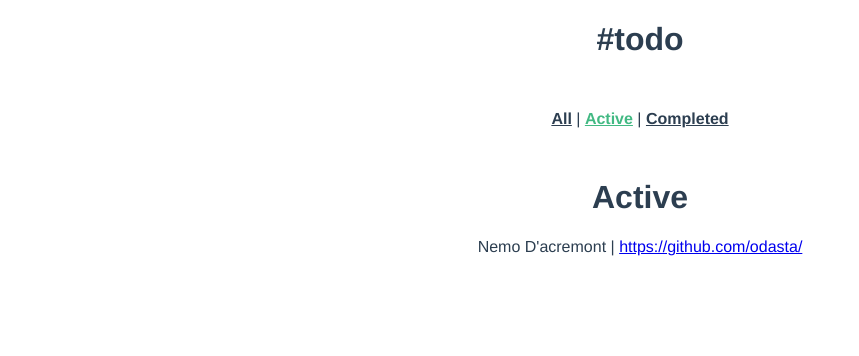
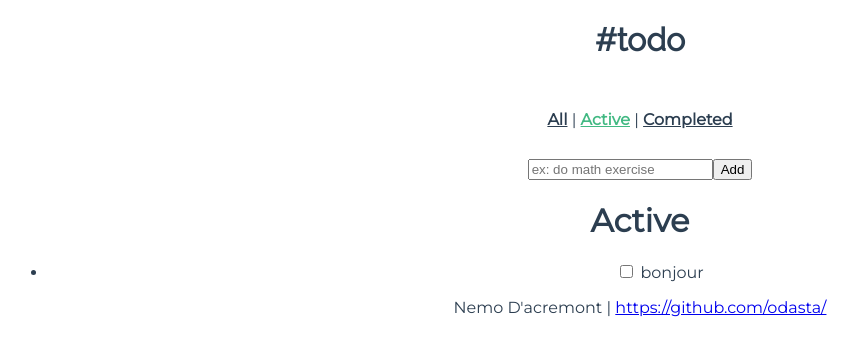
Before and after one commit to NemoDacremont/to-do-app, a Vue app: page /active in a window 1280 px wide. Shown: the top 356 px of the page, without its empty margins (0-859 px from the left). Built offline with nearby package versions, Linux system fonts and the light colour scheme.

Commit message:
created task component and add-task component

```diff
--- a/src/App.vue
+++ b/src/App.vue
@@ -34,11 +34,17 @@ $gray-5: #A9A9A9;
 $background-color: #FFF;
 
 #app {
-  font-family: Avenir, Helvetica, Arial, sans-serif;
+  font-family: 'montserrat', sans-serif;
   -webkit-font-smoothing: antialiased;
   -moz-osx-font-smoothing: grayscale;
   text-align: center;
   color: #2c3e50;
+}
+
+header {
+	h1 {
+		font-family: 'raleway', sans-serif;
+	}
 }
 
 nav {
--- /dev/null
+++ b/src/components/AddTask.vue
@@ -0,0 +1,19 @@
+
+<template>
+	<form class="add-task" @submit.prevent="">
+		<input type="text" name="add-task__input" id="add-task__input" placeholder="ex: do math exercise">
+		<input type="submit" value="Add">
+	</form>
+</template>
+
+<script lang="ts">
+import { defineComponent } from 'vue';
+
+export default defineComponent({
+	name: 'AddTask'
+})
+</script>
+
+<style lang="scss" scoped>
+
+</style>
--- /dev/null
+++ b/src/components/task/index.vue
@@ -0,0 +1,29 @@
+<template>
+	<div class="task">
+		<div class="task__name">
+			<input type="checkbox">
+			{{ taskName }}
+		</div>
+		<button v-if="showDelete">delete</button>
+	</div>
+</template>
+
+<script lang="ts">
+import { defineComponent } from 'vue'
+export default defineComponent({
+	name: 'task',
+	props: [
+
+	],
+	data () {
+		return {
+			taskName: 'bonjour',
+			showDelete: false
+		}
+	}
+})
+</script>
+
+<style lang="scss" scoped>
+
+</style>
--- a/src/views/Active.vue
+++ b/src/views/Active.vue
@@ -1,13 +1,25 @@
-
 <template>
-	<div>
+	<div class="active">
+		<AddTask />
 		<h1>Active</h1>
+		<ul clas="tasks-list">
+			<!-- v-for list -->
+			<li>
+				<Task />
+			</li>
+		</ul>
 	</div>
 </template>
 
 <script lang="ts">
+import AddTask from '@/components/AddTask';
+import Task from '@/components/task';
 import { defineComponent } from 'vue'
 export default defineComponent({
-	name: 'Active'
+	name: 'Active',
+	components: {
+		AddTask,
+		Task
+	}
 })
 </script>
--- a/src/views/All.vue
+++ b/src/views/All.vue
@@ -1,12 +1,26 @@
 <template>
   <div class="All">
+		<AddTask />
 		<h1>All</h1>
+		<ul clas="tasks-list">
+			<!-- v-for list -->
+			<li>
+				<Task />
+			</li>
+		</ul>
   </div>
 </template>
 
 <script lang="ts">
+import AddTask from '@/components/AddTask';
+import Task from '@/components/task';
 import { defineComponent } from 'vue'
+
 export default defineComponent({
-	name: 'All'
+	name: 'All',
+	components: {
+		AddTask,
+		Task
+	}
 })
 </script>
--- a/src/views/Completed.vue
+++ b/src/views/Completed.vue
@@ -1,13 +1,23 @@
 
 <template>
-	<div>
+	<div class="completed">
 		<h1>Completed</h1>
+		<ul clas="tasks-list">
+			<!-- v-for list -->
+			<li>
+				<Task />
+			</li>
+		</ul>
 	</div>
 </template>
 
 <script lang="ts">
+import Task from '@/components/task';
 import { defineComponent } from 'vue'
 export default defineComponent({
-	name: 'Completed'
+	name: 'Completed',
+	components: {
+		Task
+	}
 })
 </script>
```
